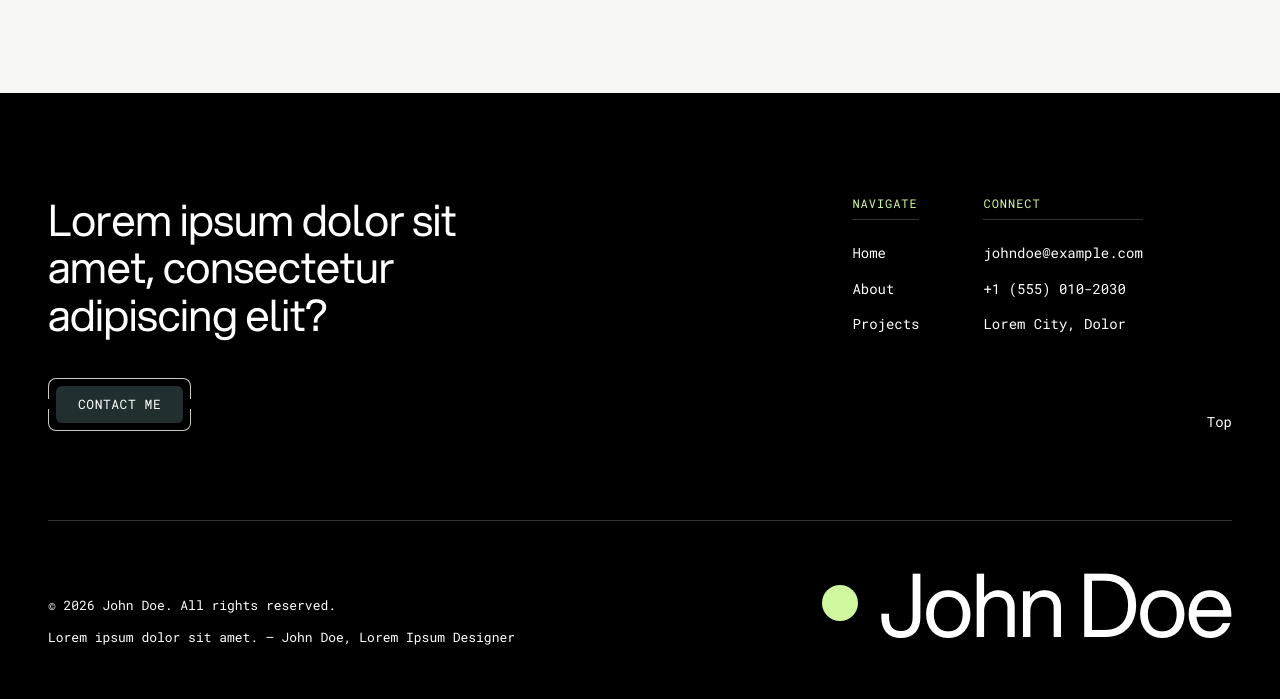
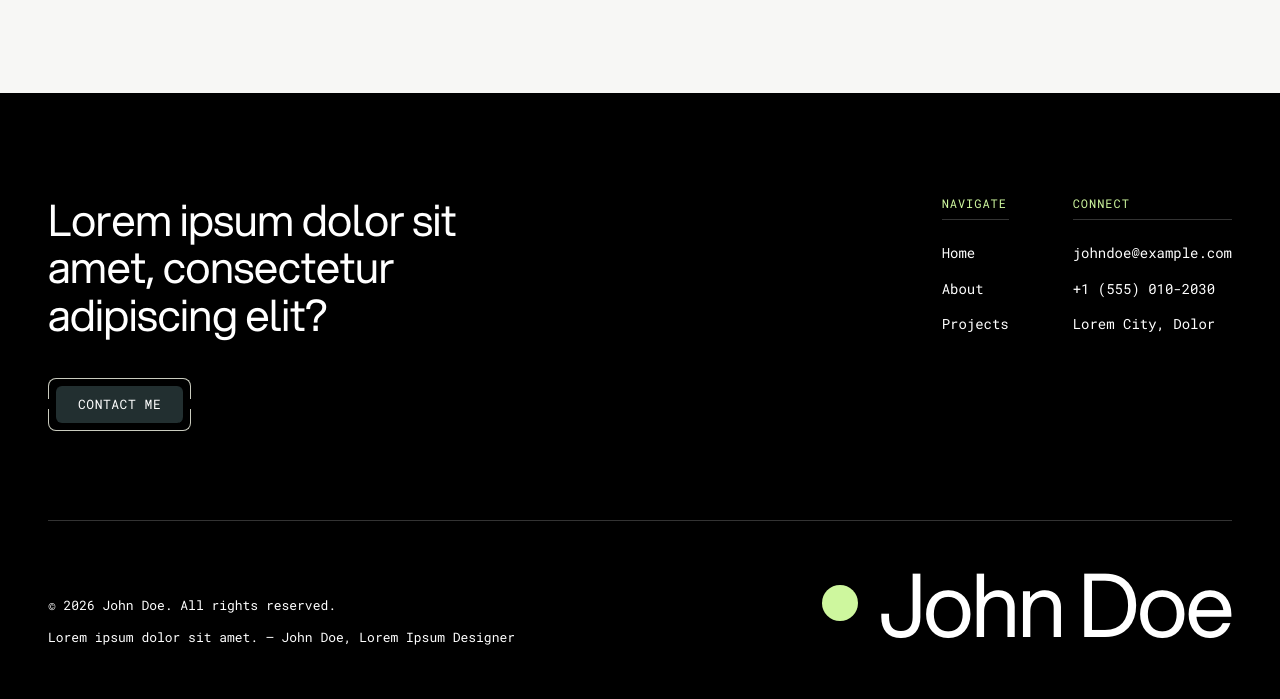
Before and after one commit to SajuSV/WebdevP, a Laravel app: page /projects in a window 1280 px wide. Shown: the part 854-1553 px from the top of the page. Run offline with Laravel 12, Linux system fonts and the light colour scheme; data comes from the database, SQL or seed files in the repository; grey boxes labelled with a size stand in for pictures from a placeholder-image service; some libraries are stand-ins or nearby versions.

Commit message:
footer text

```diff
--- a/resources/views/partials/footer.blade.php
+++ b/resources/views/partials/footer.blade.php
@@ -36,7 +36,7 @@
                         </ul>
                     </div>
 
-                    <button type="button" class="scroll" data-scroll-top>Top</button>
+                    <!-- <button type="button" class="scroll" data-scroll-top>Top</button> -->
                 </div>
             </div>
 
```
